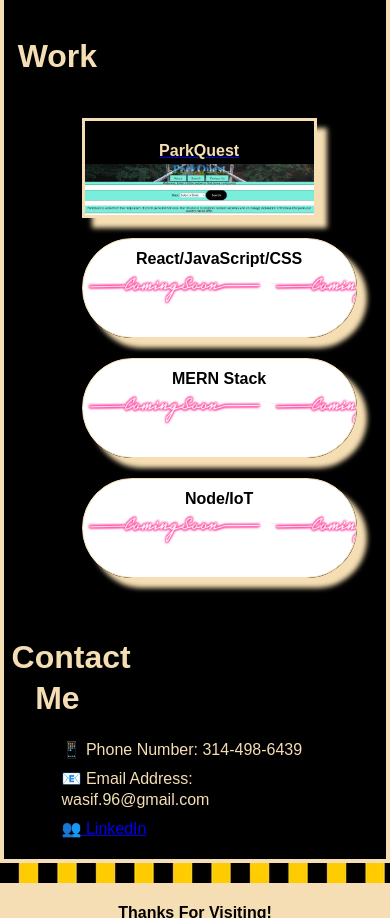
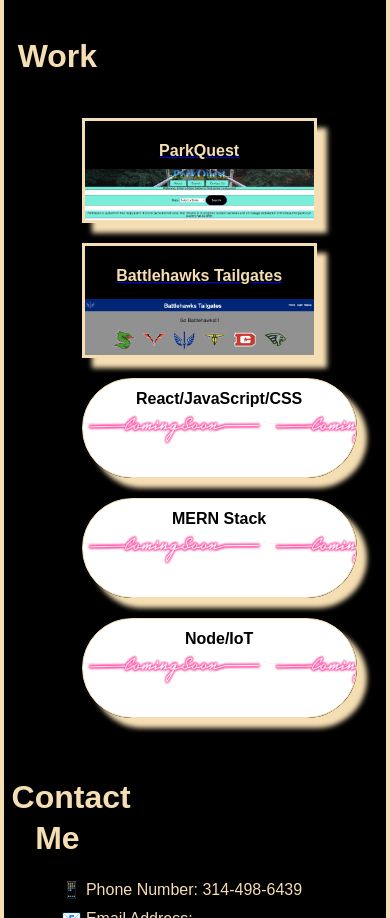
Before and after one commit to mahmoo30/challenge-2, a plain HTML site: page index.html in a window 390 px wide. Shown: the part 1041-1959 px from the top of the page. Drawn offline with Linux system fonts and the light colour scheme.

Commit message:
added project 2

```diff
--- a/assets/style.css
+++ b/assets/style.css
@@ -203,6 +203,18 @@
     box-shadow: 10px 10px 5px wheat;
   }
 
+.second-card {
+    border-style: solid;
+    margin: 20px;
+    border-color: wheat;
+    background-image: url(images/battlehawks.png);
+    background-size: contain;
+    background-repeat: no-repeat;
+    background-position: bottom;
+    min-height: 270px;
+    box-shadow: 10px 10px 5px wheat;
+  }
+
 .first-card-header {
     border-radius: 50px 50px 0px 0px;
     color: wheat;
@@ -254,6 +266,9 @@
     .first-card {
       min-height: 200px;
     }
+    .second-card {
+      min-height: 200px;
+    }
   }
 
   @media screen and (max-width: 768px) {
@@ -275,11 +290,18 @@
     .first-card {
     min-height: 150px;
   }
+
+  .second-card {
+    min-height: 165px;
+  }
 }
 
   @media screen and (max-width: 515px) {
     .column-left { border-right: 0px; }
     .first-card {
-      min-height: 100px;
+      min-height: 105px;
+    }
+    .second-card {
+      min-height: 115px;
     }
   }
--- a/index.html
+++ b/index.html
@@ -61,6 +61,10 @@
               <a href="https://joelcupeles.github.io/ParkQuest/"><h3 class="first-card-header">ParkQuest</h3></a>
             </section>
 
+            <section class="second-card">
+              <a href="https://infinite-savannah-06208.herokuapp.com/"><h3 class="first-card-header">Battlehawks Tailgates</h3></a>
+            </section>
+
             <section class="card">
               <h3>React/JavaScript/CSS</h3>
             </section>
```
Also changed, not shown: assets/images/battlehawks.png (added), 3 other files.
